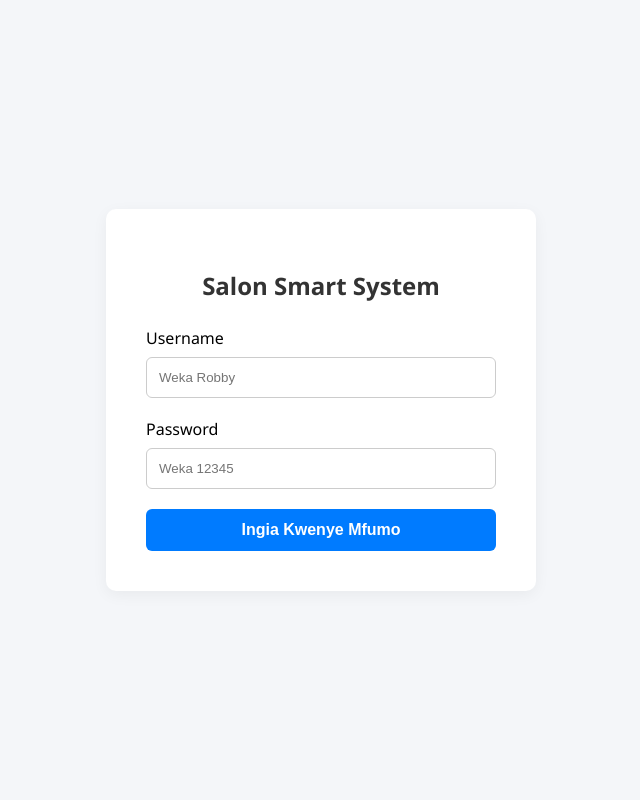
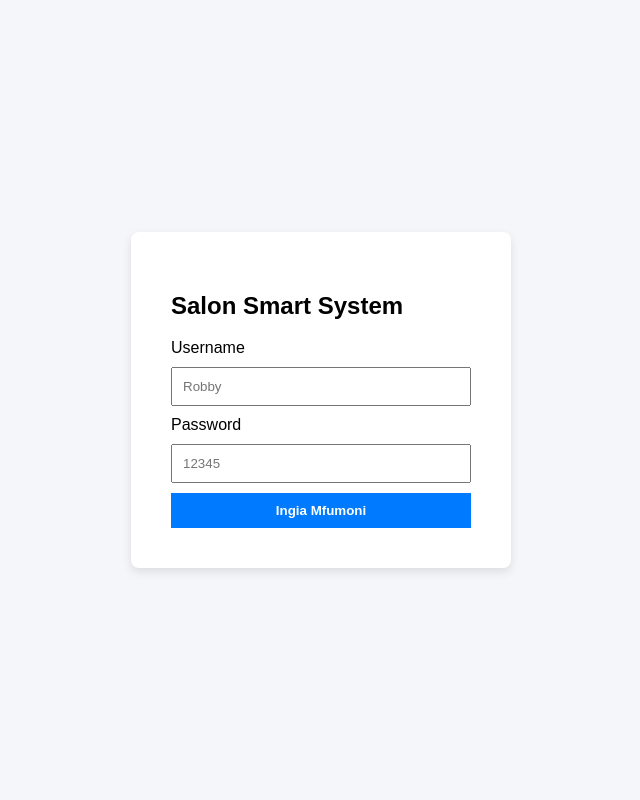
Before and after one commit to Godfrey-Vicent-Said/Robby_salon_system, a PHP site: page /login.php in a window 1280 px wide. Shown: the whole page, without its empty margins (319-959 px from the left). Run offline with PHP 8.4, Linux system fonts and the light colour scheme; data comes from the database, SQL or seed files in the repository.

Commit message:
Update login.php

```diff
--- a/login.php
+++ b/login.php
@@ -1,9 +1,8 @@
 <?php
-// Zima kabisa error zote zisionekane kwenye screen hata zikitokea
 error_reporting(0);
 ini_set('display_errors', 0);
-
 require_once 'config.php';
+require_once 'classes.php';
 
 $error = '';
 
@@ -11,11 +10,8 @@ if ($_SERVER['REQUEST_METHOD'] === 'POST') {
     $username = trim($_POST['username'] ?? '');
     $password = trim($_POST['password'] ?? '');
 
-    // Kuingia moja kwa moja bila kugusa database
-    if ($username === 'Robby' && $password === '12345') {
-        $_SESSION['user'] = $username;
-        $_SESSION['role'] = 'admin';
-
+    $userObj = new User($pdo);
+    if ($userObj->login($username, $password)) {
         header('Location: index.php');
         exit;
     } else {
@@ -27,31 +23,23 @@ if ($_SERVER['REQUEST_METHOD'] === 'POST') {
 <html lang="en">
 <head>
     <meta charset="UTF-8">
-    <meta name="viewport" content="width=device-width, initial-scale=1.0">
     <title>Salon Smart System - Login</title>
     <style>
-        body { font-family: 'Segoe UI', sans-serif; background: #f4f6f9; display: flex; justify-content: center; align-items: center; height: 100vh; margin: 0; }
-        .login-box { background: white; padding: 40px; border-radius: 10px; box-shadow: 0 4px 15px rgba(0,0,0,0.05); width: 100%; max-width: 350px; }
-        h2 { text-align: center; color: #333; margin-bottom: 25px; }
-        .error { background: #f8d7da; color: #721c24; padding: 10px; border-radius: 4px; text-align: center; margin-bottom: 20px; }
-        input[type="text"], input[type="password"] { width: 100%; padding: 12px; margin: 8px 0 20px 0; border: 1px solid #ccc; border-radius: 6px; box-sizing: border-box; }
-        button { width: 100%; padding: 12px; background: #007bff; border: none; color: white; border-radius: 6px; font-size: 16px; font-weight: bold; cursor: pointer; }
+        body { font-family: sans-serif; background: #f4f6f9; display: flex; justify-content: center; align-items: center; height: 100vh; margin: 0; }
+        .login-box { background: white; padding: 40px; border-radius: 8px; box-shadow: 0 4px 10px rgba(0,0,0,0.1); width: 300px; }
+        input[type="text"], input[type="password"] { width: 100%; padding: 10px; margin: 10px 0; box-sizing: border-box; }
+        button { width: 100%; padding: 10px; background: #007bff; color: white; border: none; cursor: pointer; font-weight: bold; }
+        .error { color: red; text-align: center; margin-bottom: 10px; }
     </style>
 </head>
 <body>
 <div class="login-box">
     <h2>Salon Smart System</h2>
-    <?php if (!empty($error)): ?>
-        <div class="error"><?php echo htmlspecialchars($error); ?></div>
-    <?php endif; ?>
-    <form action="login.php" method="POST">
-        <label>Username</label>
-        <input type="text" name="username" placeholder="Weka Robby" required>
-
-        <label>Password</label>
-        <input type="password" name="password" placeholder="Weka 12345" required>
-
-        <button type="submit">Ingia Kwenye Mfumo</button>
+    <?php if (!empty($error)): ?><div class="error"><?php echo htmlspecialchars($error); ?></div><?php endif; ?>
+    <form method="POST">
+        <label>Username</label><input type="text" name="username" placeholder="Robby" required>
+        <label>Password</label><input type="password" name="password" placeholder="12345" required>
+        <button type="submit">Ingia Mfumoni</button>
     </form>
 </div>
 </body>
```
